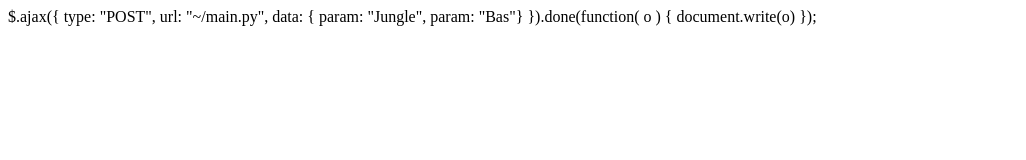
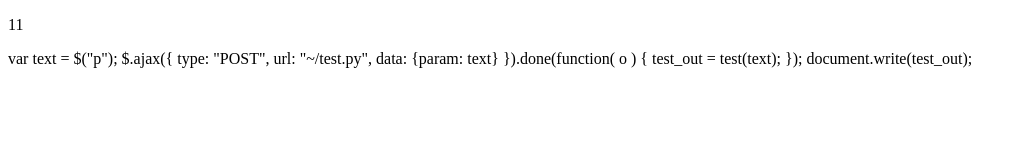
Before and after one commit to spencerdee/SongConnect, a plain HTML site: page index.html in a window 1280 px wide. Shown: the whole page, without its empty margins (0-1026 px from the left). Drawn offline with Linux system fonts and the light colour scheme.

Commit message:
Update index.html

```diff
--- a/index.html
+++ b/index.html
@@ -1,12 +1,15 @@
 <!DOCTYPE html>
 <html>
   <body>
+    <p>11</p>
+    var text = $("p");
     $.ajax({
       type: "POST",
-      url: "~/main.py",
-      data: { param: "Jungle", param: "Bas"}
+      url: "~/test.py",
+      data: {param: text}
     }).done(function( o ) {
-      document.write(o)
+       test_out = test(text);
     });
+    document.write(test_out);
   </body>
 </html>
```
